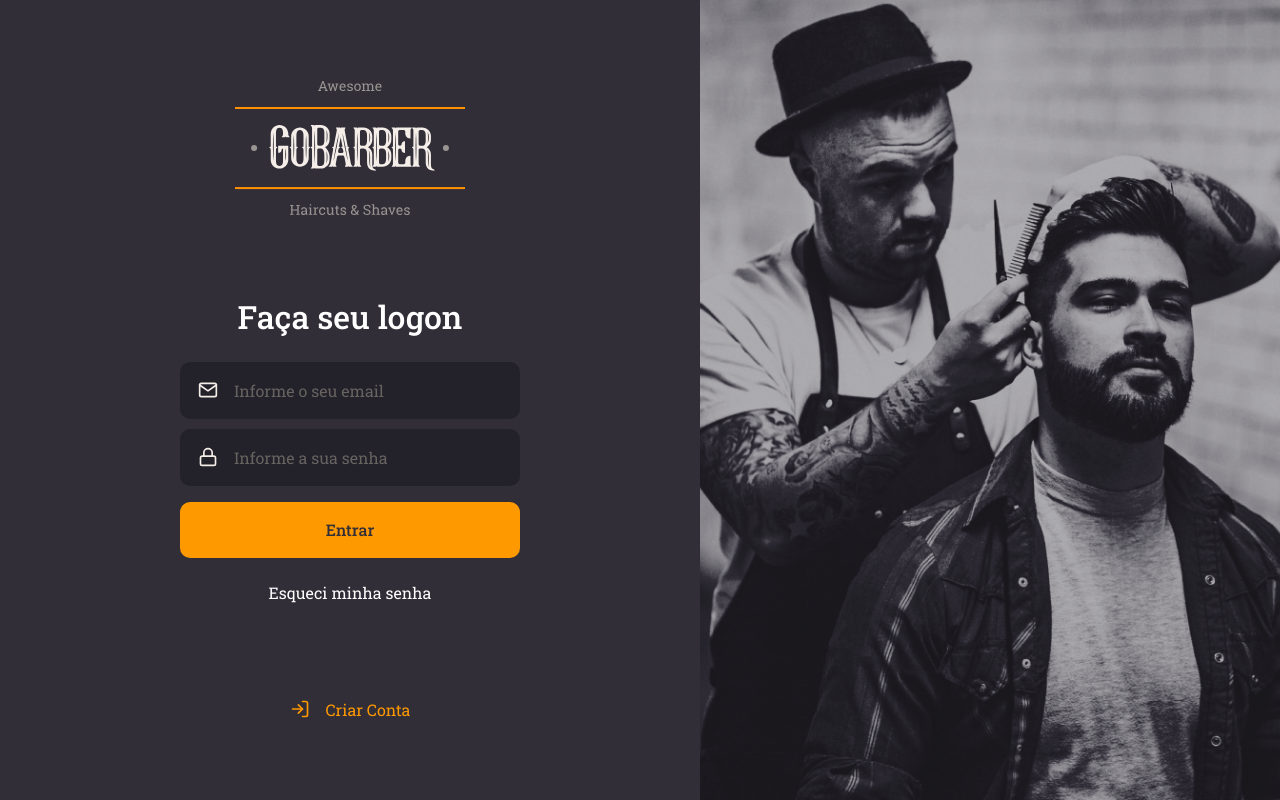
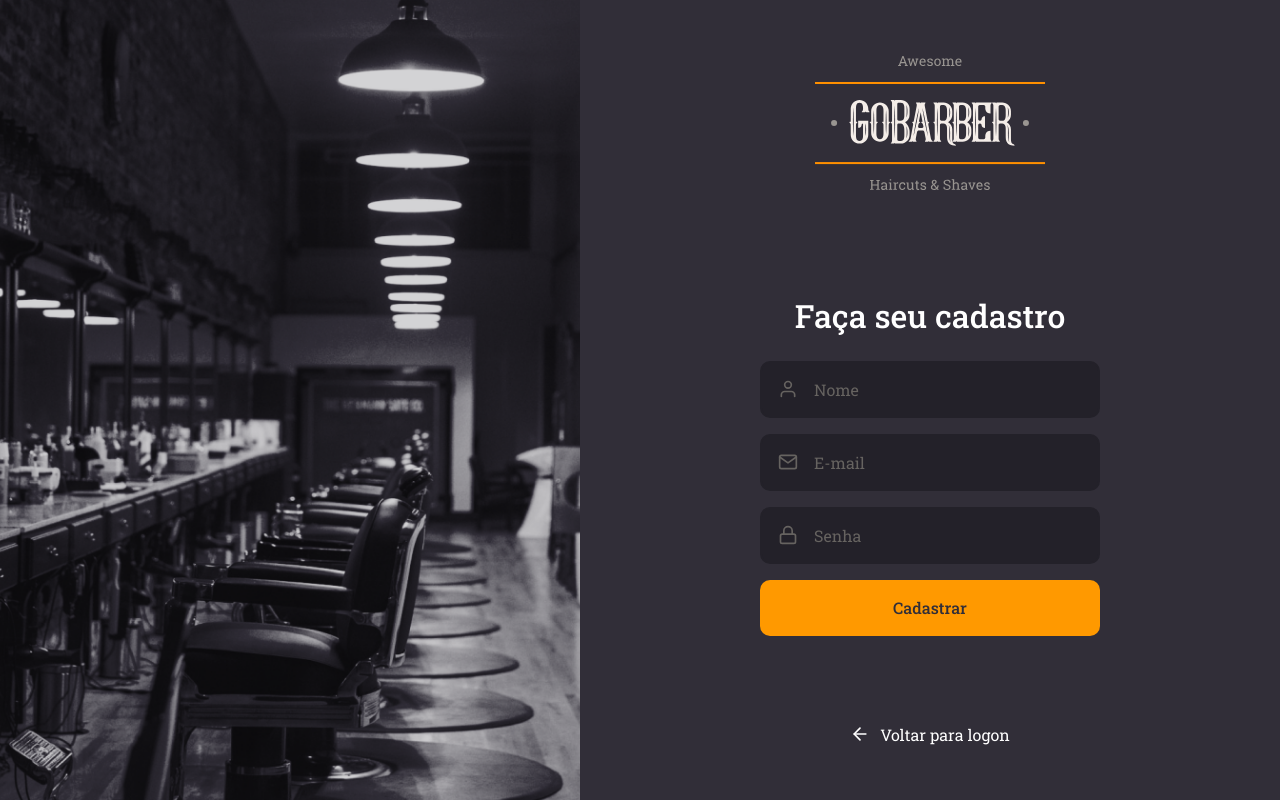
Before and after one commit to Luke0195/GoBarberWeb, a React (Create React App) app: page /signup in a window 1280 px wide. Built offline with nearby package versions, Linux system fonts and the light colour scheme.

Commit message:
feat: add signUp page

```diff
--- a/src/App.tsx
+++ b/src/App.tsx
@@ -1,11 +1,11 @@
 import React from 'react';
 import GlobalStyles from './styles/global';
-import SignIn from './pages/SignIn';
+import SignUp from './pages/SignUp';
 
 const App: React.FC = () => {
   return (
     <>
-      <SignIn />
+      <SignUp />
       <GlobalStyles />
     </>
   );
--- a/src/components/Input/styles.ts
+++ b/src/components/Input/styles.ts
@@ -1,7 +1,7 @@
 import styled from 'styled-components';
 
 export const Container = styled.div`
-  color: #f4ede8;
+  color: #666360;
   width: 100%;
   background: #232129;
   border-radius: 10px;
@@ -22,6 +22,6 @@ export const Container = styled.div`
     margin-right: 16px;
   }
   & + div {
-    margin-top: 10px;
+    margin-top: 16px;
   }
 `;
--- a/src/pages/SignIn/index.tsx
+++ b/src/pages/SignIn/index.tsx
@@ -1,7 +1,7 @@
 import React from 'react';
 import { FiLogIn, FiMail, FiLock } from 'react-icons/fi';
 import logoImg from '../../assets/logo.svg';
-import { Container, Content, Background } from './styled';
+import { Container, Content, Background } from './styles';
 import Input from '../../components/Input';
 import Button from '../../components/Button';
 
--- /dev/null
+++ b/src/pages/SignUp/index.tsx
@@ -0,0 +1,32 @@
+import React from 'react';
+import { FiUser, FiMail, FiLock, FiArrowLeft } from 'react-icons/fi';
+import imgLogo from '../../assets/logo.svg';
+import Input from '../../components/Input';
+import Button from '../../components/Button';
+import { Container, Content, Background } from './styles';
+
+const SignUp: React.FC = () => {
+  return (
+    <>
+      <Container>
+        <Background />
+        <Content>
+          <img src={imgLogo} alt="Logo do GoBarber" />
+          <form>
+            <h1> Faça seu cadastro </h1>
+            <Input name="name" placeholder="Nome" icon={FiUser} />
+            <Input name="email" placeholder="E-mail" icon={FiMail} />
+            <Input name="password" placeholder="Senha" icon={FiLock} />
+            <Button type="submit"> Cadastrar</Button>
+          </form>
+          <a href="home">
+            <FiArrowLeft size={20} />
+            Voltar para logon
+          </a>
+        </Content>
+      </Container>
+    </>
+  );
+};
+
+export default SignUp;
--- /dev/null
+++ b/src/pages/SignUp/styles.ts
@@ -0,0 +1,53 @@
+import styled from 'styled-components';
+import { shade } from 'polished';
+import signUpBackground from '../../assets/sign-up-background.png';
+
+export const Container = styled.div`
+  height: 100vh;
+  display: flex;
+  align-items: stretch;
+`;
+
+export const Background = styled.div`
+  flex: 1;
+  background: url(${signUpBackground});
+  background-size: cover;
+  background-position: center;
+  background-repeat: no-repeat;
+`;
+
+export const Content = styled.div`
+  width: 100%;
+  max-width: 700px;
+  display: flex;
+  flex-direction: column;
+  align-items: center;
+  justify-content: center;
+
+  h1 {
+    margin: 24px;
+  }
+
+  form {
+    margin: 80px 0;
+    width: 340px;
+    text-align: center;
+  }
+
+  a {
+    display: block;
+    margin-top: 8px;
+    color: #fff;
+    display: flex;
+    align-items: center;
+    text-decoration: none;
+    transition: color 0.8s ease-out;
+    &:hover {
+      color: ${shade(0.2, '#fff')};
+    }
+
+    svg {
+      margin-right: 10px;
+    }
+  }
+`;
```
Also changed, not shown: src/pages/SignIn/styles.ts (renamed from src/pages/SignIn/styled.ts).
